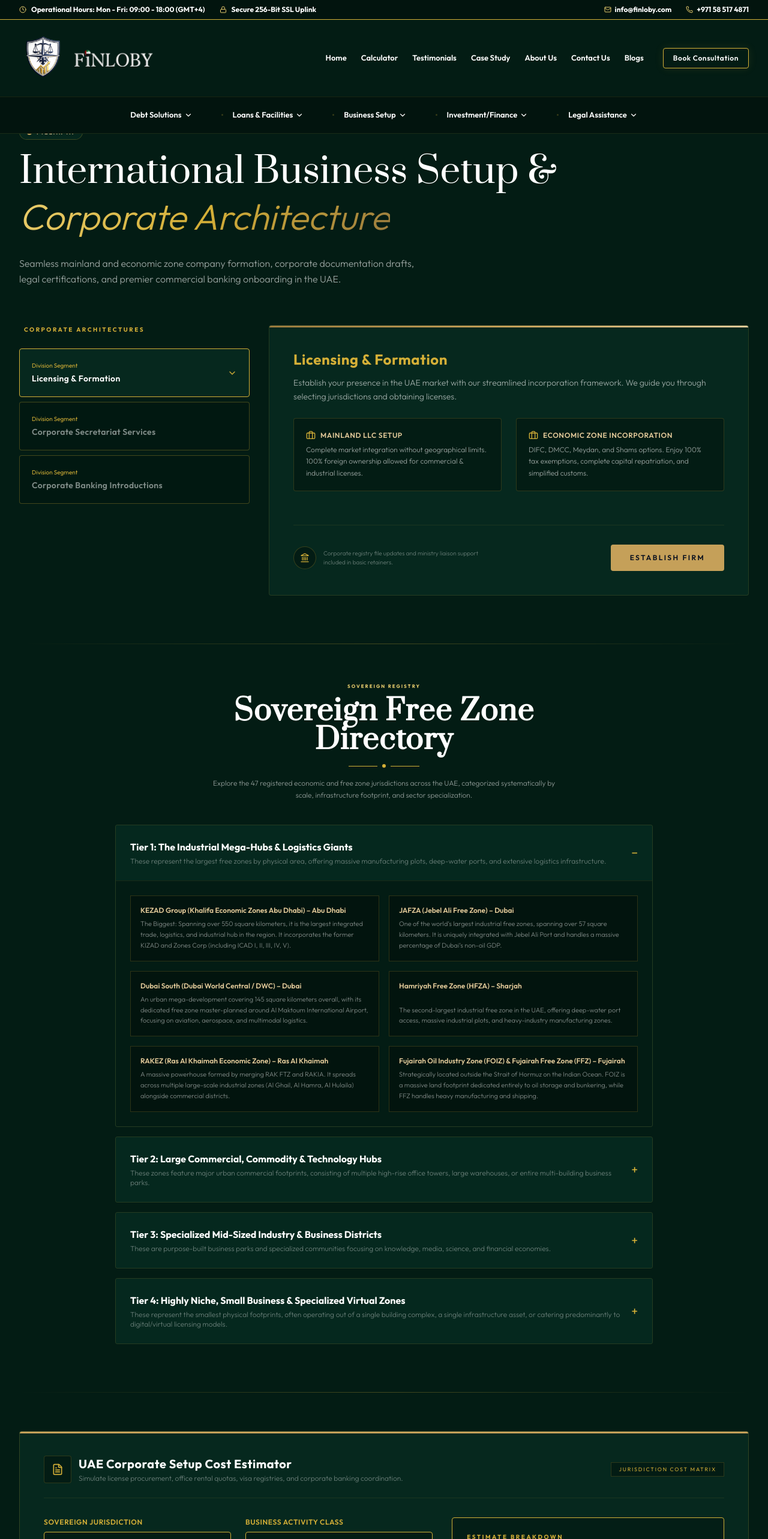
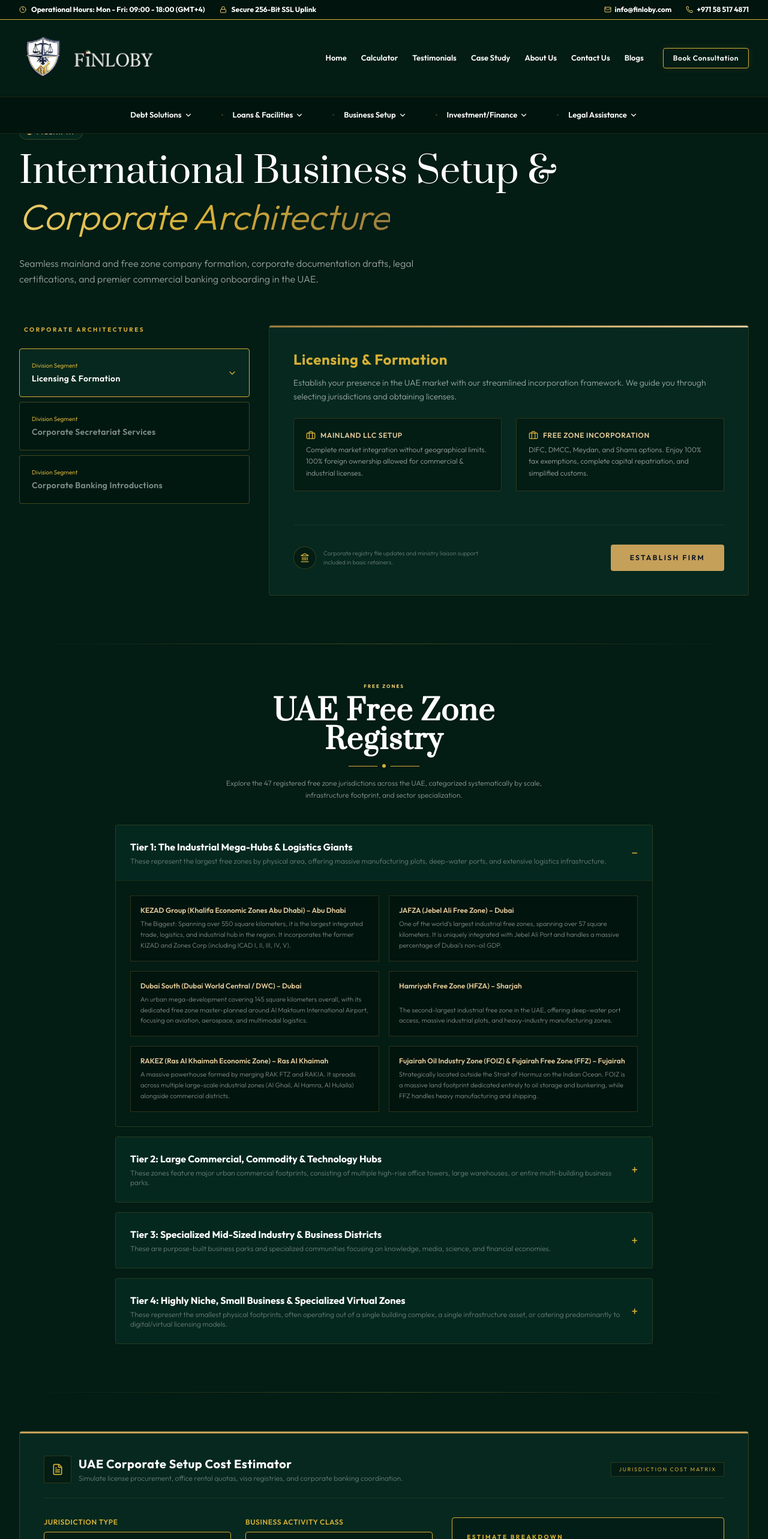
Before and after one commit to Devgghya/finloby, a React (Vite) app: page /business-setup in a window 1280 px wide. Shown: the top 2566 px of the page at 60% size. Built offline with nearby package versions, Linux system fonts and the light colour scheme.

Commit message:
design: remove 'Sovereign' and 'Directory' from user-facing copy, use 'Free Zone' nomenclature

```diff
--- a/src/components/Navbar.tsx
+++ b/src/components/Navbar.tsx
@@ -101,7 +101,7 @@
         title: 'Licensing',
         links: [
           { name: 'Mainland LLC Setup', href: '/business-setup#licensing' },
-          { name: 'Economic Zone Setup', href: '/business-setup#licensing' },
+          { name: 'Free Zone Setup', href: '/business-setup#licensing' },
         ],
       },
       {
--- a/src/pages/BusinessSetup.tsx
+++ b/src/pages/BusinessSetup.tsx
@@ -8,7 +8,7 @@
     desc: 'Establish your presence in the UAE market with our streamlined incorporation framework. We guide you through selecting jurisdictions and obtaining licenses.',
     items: [
       { name: 'Mainland LLC Setup', desc: 'Complete market integration without geographical limits. 100% foreign ownership allowed for commercial & industrial licenses.' },
-      { name: 'Economic Zone Incorporation', desc: 'DIFC, DMCC, Meydan, and Shams options. Enjoy 100% tax exemptions, complete capital repatriation, and simplified customs.' }
+      { name: 'Free Zone Incorporation', desc: 'DIFC, DMCC, Meydan, and Shams options. Enjoy 100% tax exemptions, complete capital repatriation, and simplified customs.' }
     ]
   },
   {
@@ -17,7 +17,7 @@
     desc: 'All structural, legal, and operational documents handled by our senior paralegal staff to secure local compliance certificates.',
     items: [
       { name: 'Articles of Association (AOA) & MOA', desc: 'Bespoke corporate bylaws drafting and notarization matching modern legal benchmarks.' },
-      { name: 'PRO & Sovereign Sponsorships', desc: 'Direct liaisons with UAE Immigration, Ministry of Human Resources, and Municipalities.' },
+      { name: 'PRO & Corporate Sponsorships', desc: 'Direct liaisons with UAE Immigration, Ministry of Human Resources, and Municipalities.' },
       { name: 'Office Procurement Solutions', desc: 'Sourcing of physical, virtual, or co-working space parameters matching regulatory requirements.' }
     ]
   },
@@ -178,7 +178,7 @@
             <span className="text-gradient-gold italic">Corporate Architecture</span>
           </h1>
           <p className="text-sm sm:text-base font-light text-[#FBF9F4]/60 max-w-2xl leading-relaxed mt-2">
-            Seamless mainland and economic zone company formation, corporate documentation drafts, legal certifications, and premier commercial banking onboarding in the UAE.
+            Seamless mainland and free zone company formation, corporate documentation drafts, legal certifications, and premier commercial banking onboarding in the UAE.
           </p>
         </div>
 
@@ -267,14 +267,14 @@
 
         <div className="h-[1px] bg-gradient-to-r from-transparent via-[#D4AF37]/30 to-transparent my-8 md:my-16"></div>
 
-        {/* SECTION: SOVEREIGN FREE ZONE DIRECTORY */}
+        {/* SECTION: FREE ZONE REGISTRY */}
         <div className="mb-20">
           <div className="flex flex-col gap-3 mb-10 text-center max-w-xl mx-auto">
             <span className="text-[8px] font-bold text-[#E5C158] uppercase tracking-[0.25em]">
-              Sovereign Registry
+              Free Zones
             </span>
             <h2 className="text-3xl md:text-5xl font-serif text-white font-bold tracking-wide">
-              Sovereign Free Zone Directory
+              UAE Free Zone Registry
             </h2>
             <div className="flex items-center gap-2 mt-1 justify-center">
               <div className="w-12 h-[1px] bg-[var(--brand-gold)]"></div>
@@ -282,7 +282,7 @@
               <div className="w-12 h-[1px] bg-[var(--brand-gold)]"></div>
             </div>
             <p className="text-xs font-light text-[#FBF9F4]/55 mt-1 leading-relaxed">
-              Explore the 47 registered economic and free zone jurisdictions across the UAE, categorized systematically by scale, infrastructure footprint, and sector specialization.
+              Explore the 47 registered free zone jurisdictions across the UAE, categorized systematically by scale, infrastructure footprint, and sector specialization.
             </p>
           </div>
 
@@ -369,7 +369,7 @@
                 {/* Jurisdiction */}
                 <div className="flex flex-col gap-2">
                   <label htmlFor="est-jurisdiction" className="text-xs font-semibold uppercase tracking-wider text-[#C5A059]">
-                    Sovereign Jurisdiction
+                    Jurisdiction Type
                   </label>
                   <select
                     id="est-jurisdiction"
@@ -378,7 +378,7 @@
                     className="bg-[#070F1E] border border-[#C5A059]/15 text-[#FBF9F4] text-xs py-3.5 px-3 rounded-sm focus:outline-none focus:border-[#C5A059] appearance-none cursor-pointer"
                   >
                     <option value="Mainland" className="bg-[#0D1625] text-[#FBF9F4]">Mainland LLC (Standard LLC)</option>
-                    <option value="Freezone" className="bg-[#0D1625] text-[#FBF9F4]">Economic Zone (DIFC / Meydan / Shams)</option>
+                    <option value="Freezone" className="bg-[#0D1625] text-[#FBF9F4]">Free Zone (DIFC / Meydan / Shams)</option>
                   </select>
                 </div>
 
@@ -501,7 +501,7 @@
                   )}
 
                   <div className="flex justify-between items-center border-b border-[#C5A059]/5 pb-2.5">
-                    <span className="text-[10px] uppercase tracking-wider text-[#FBF9F4]/40">Sovereign UAE VAT (5%):</span>
+                    <span className="text-[10px] uppercase tracking-wider text-[#FBF9F4]/40">Standard UAE VAT (5%):</span>
                     <span className="font-mono text-[#FBF9F4]">AED {Math.round(VAT).toLocaleString()}</span>
                   </div>
 
--- a/src/pages/Home.tsx
+++ b/src/pages/Home.tsx
@@ -20,7 +20,7 @@
   {
     num: 'III',
     title: 'International Business Setup',
-    desc: 'Seamless mainland and economic zone company formation, banking introduction, MOA drafting, and corporate sponsorship services in the UAE and globally.',
+    desc: 'Seamless mainland and free zone company formation, banking introduction, MOA drafting, and corporate sponsorship services in the UAE and globally.',
     services: ['Licensing', 'Business Setup', 'Banking'],
     link: '/business-setup',
   },
@@ -106,7 +106,7 @@
     img: '/sovereign_asset.jpg'
   },
   {
-    title: 'ECONOMIC ZONE SETUP & ADVISORY',
+    title: 'FREE ZONE SETUP & ADVISORY',
     img: '/economic_zone.jpg'
   },
   {
@@ -393,7 +393,7 @@
                   Feed secured via 256-bit institutional API uplink
                 </div>
                 <span className="text-[11px] uppercase tracking-widest text-slate-400 font-medium text-center mt-3 block">
-                  Data Registry Archive • Market Rates Cached Daily at 00:00 GMT via Regional Sovereign Channels
+                  Data Registry Archive • Market Rates Cached Daily at 00:00 GMT via Authorized Regional Channels
                 </span>
               </div>
             </div>
```
